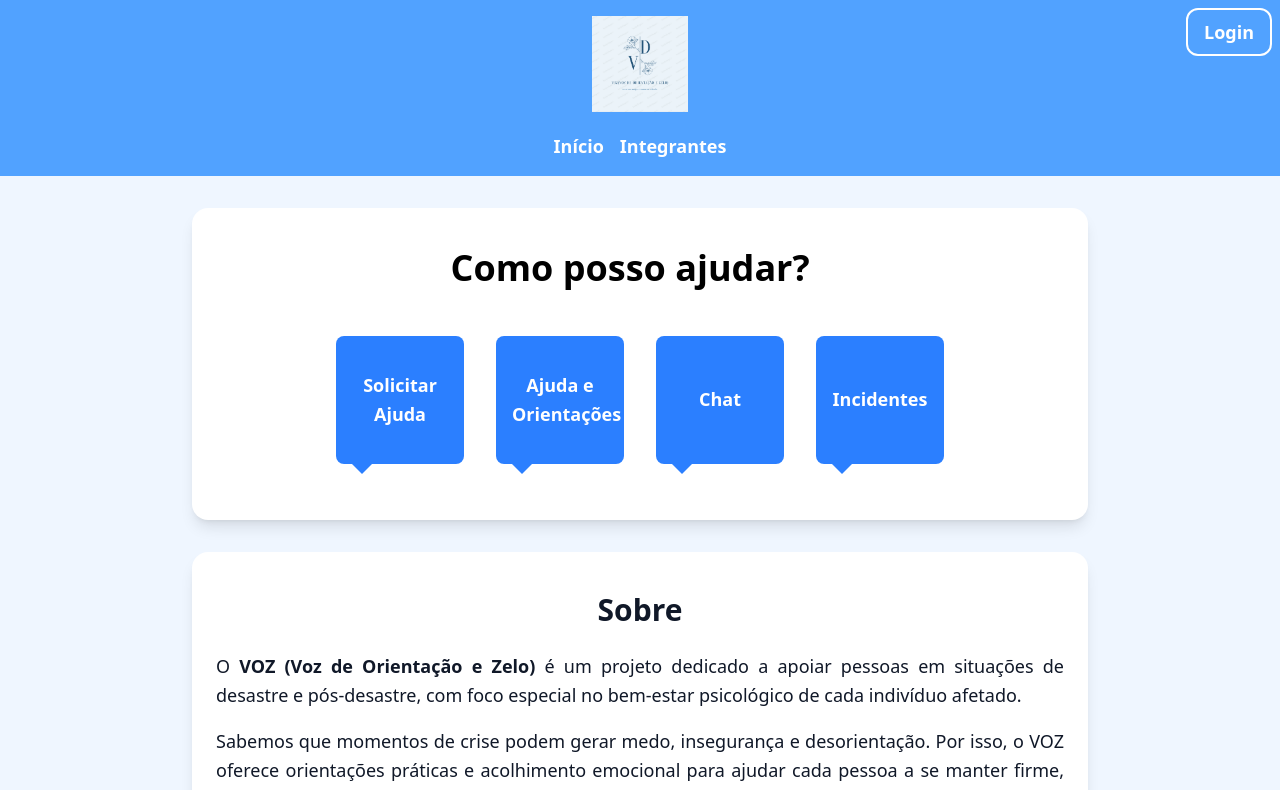
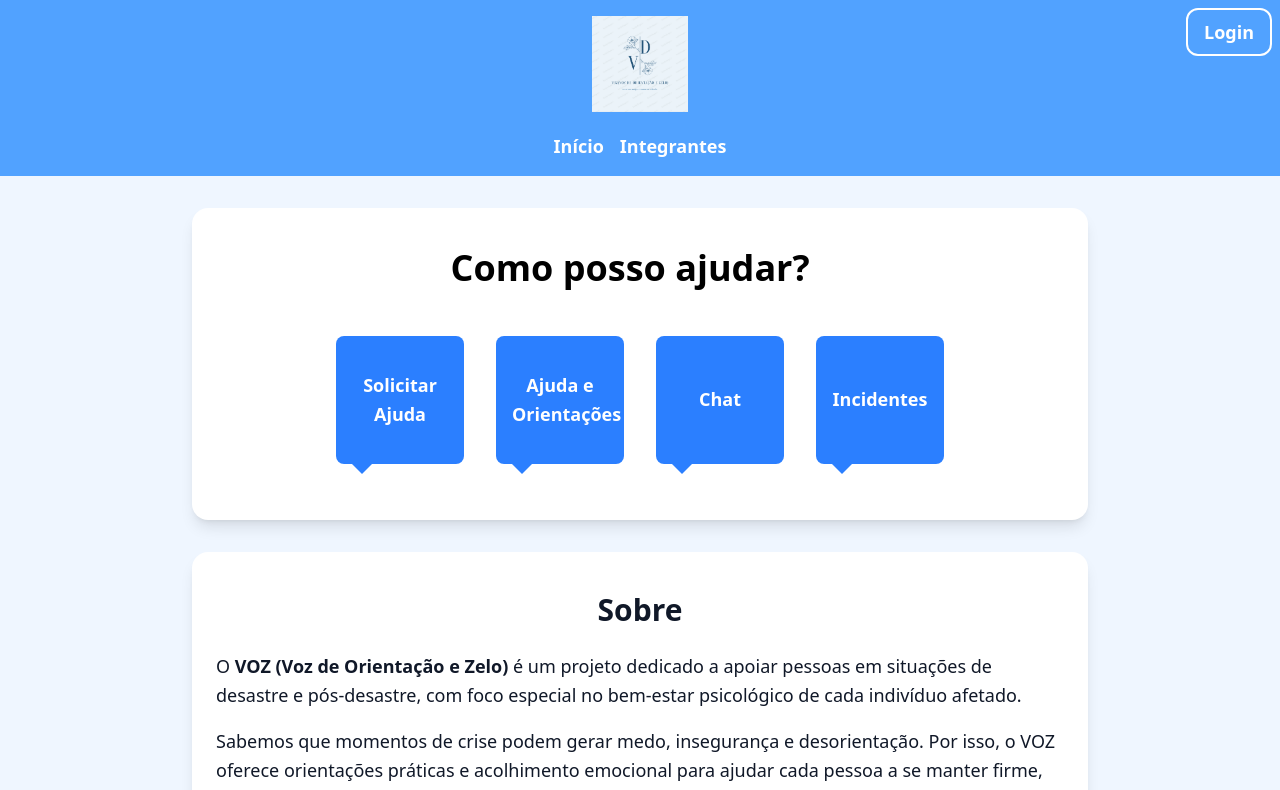
Before and after one commit to signalProteam/gs-2-front, a Next.js app: page / in a window 1280 px wide. Shown: the top 790 px of the page. Built offline with nearby package versions, Linux system fonts and the light colour scheme.

Commit message:
Update globals.css

```diff
--- a/src/app/globals.css
+++ b/src/app/globals.css
@@ -16,11 +16,6 @@
     @apply mt-4;
 }
 
-.section-conteudo p {
-    @apply text-justify;
-}
-
-
 .section-conteudo label {
     @apply font-semibold
 }
```
